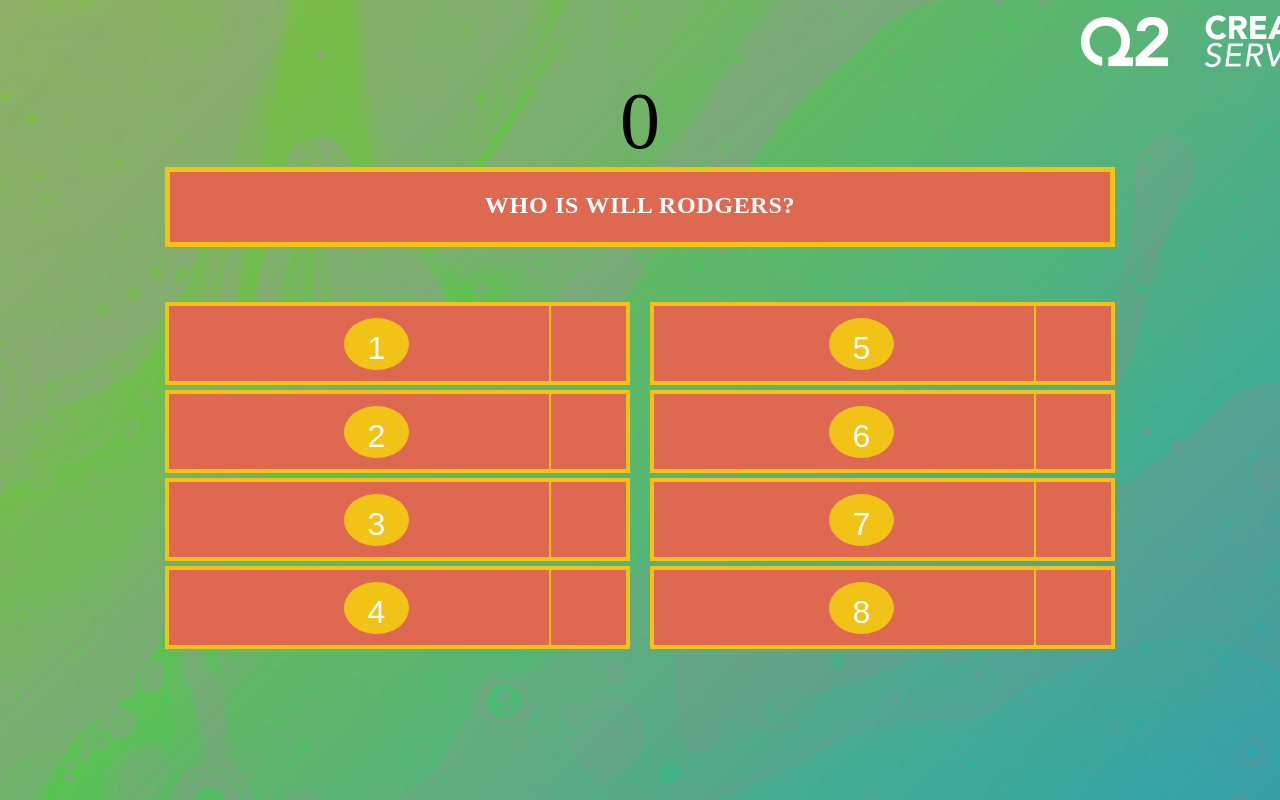
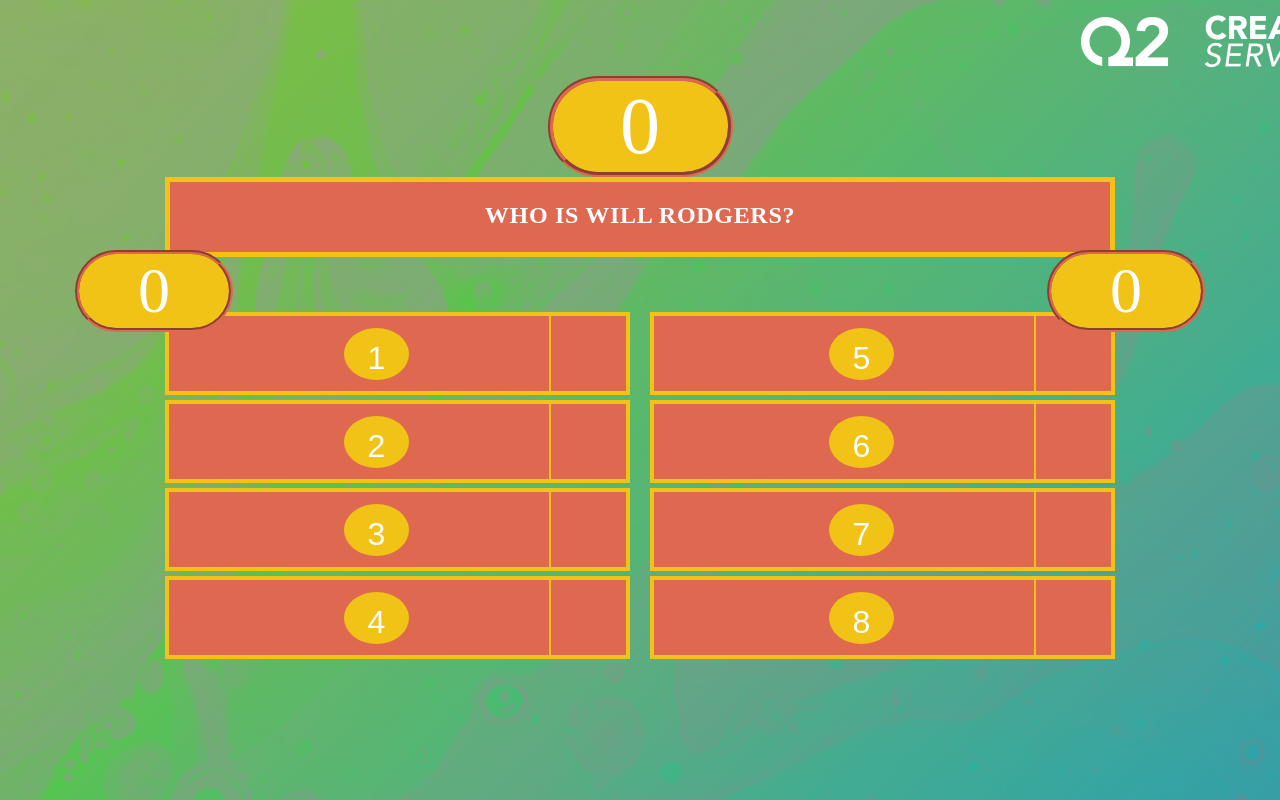
Before and after one commit to tjbowen/familyfeudQ2, a plain HTML site: page index.html in a window 1280 px wide. Drawn offline with Linux system fonts and the light colour scheme; a web font is replaced by a local one.

Commit message:
styled scoreboards

```diff
--- a/css/feud.css
+++ b/css/feud.css
@@ -33,11 +33,40 @@ body {
 	border: 1px solid transparent;
 }
 
+.score {
+	font-size: 4em;
+	font-family: stratum;
+	text-align: center;
+	border: 4px groove #df6851;
+	width: 150px;
+	background-color: #f2c317;
+	color: #fff;
+	border-radius: 50px;
+}
+
+.score#team1 {
+	position: absolute;
+	left: 75px;
+	top: 250px;
+}
+
+.score#team2 {
+	position: absolute;
+	right: 75px;
+	top: 250px;
+}
+
 .score#boardScore {
 	font-size: 5em;
 	font-family: stratum;
 	text-align: center;
+	margin: auto;
 	margin-top: 75px;
+	border: 5px groove #df6851;
+	border-radius: 50px;
+	width: 175px;
+	background-color: #f2c317;
+	color: #fff;
 }
 
 .gameContent {
--- a/index.html
+++ b/index.html
@@ -8,9 +8,9 @@
 
 	<div class="bodyContainer">
 		<div class="xContainer"><img src="assets/1x.png"/></div>
+		<div class="score" id="team1">0</div>
+		<div class="score" id="team2">0</div>
 		<div class="score" id="boardScore">0</div>
-		<!-- <div class="score" id="team1">0</div>
-		<div class="score" id="team2">0</div>  -->
 		<div class="gameContent">
 			<div class="question">
 				<p class="questionText">QUESTION GOES HERE</p>
```
